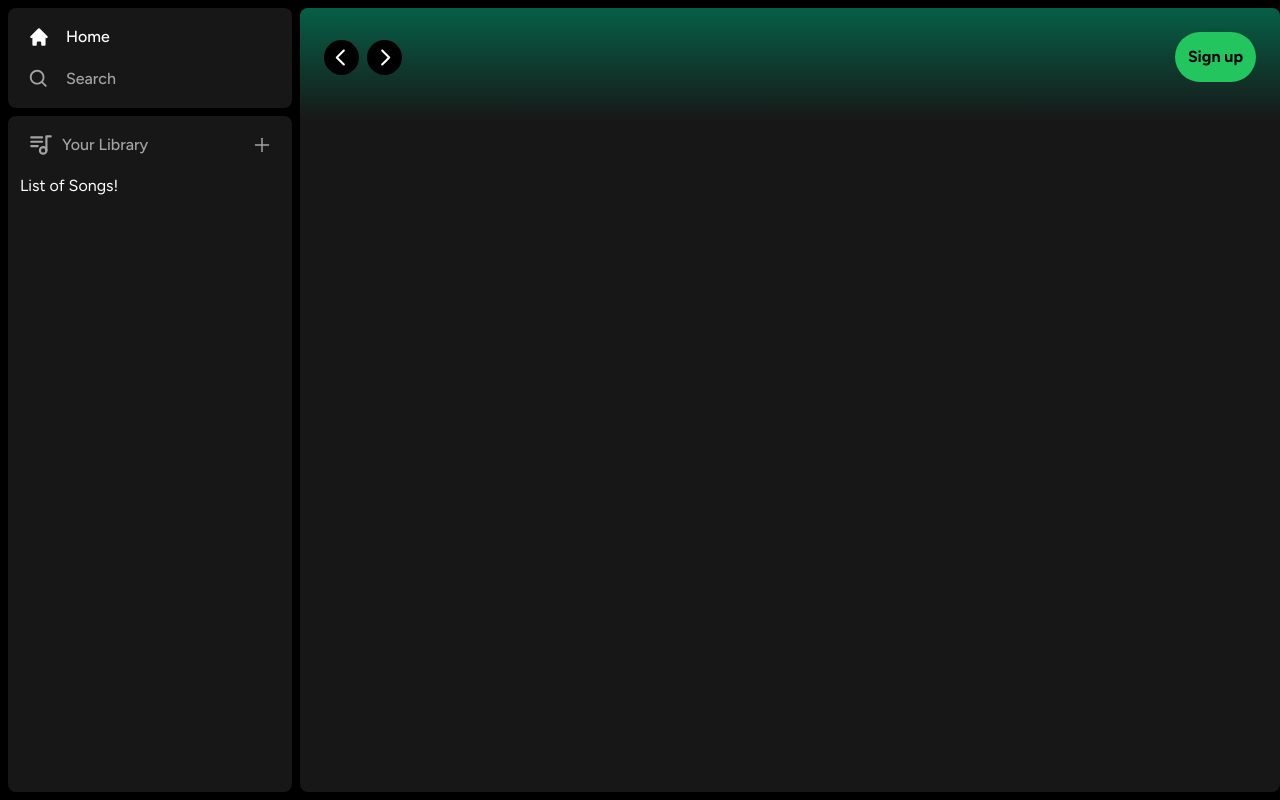
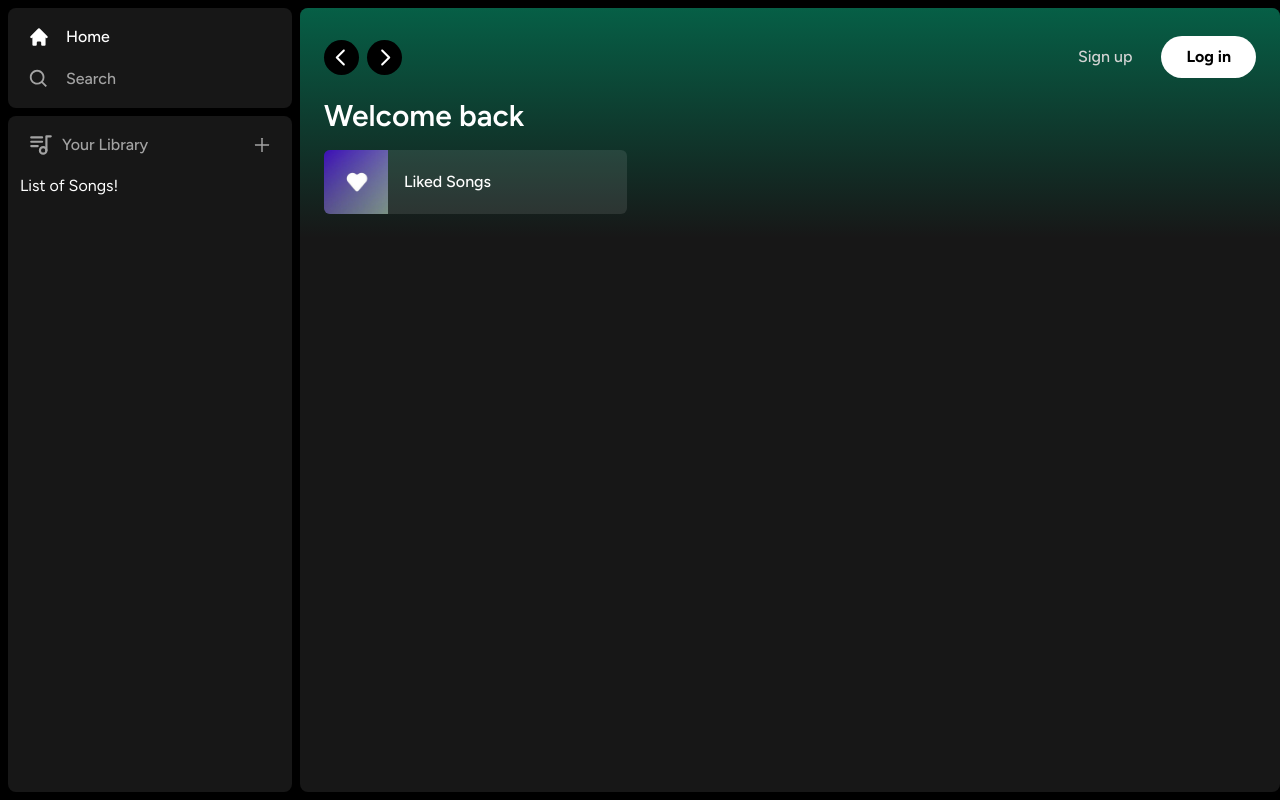
Before and after one commit to hereskira/spotify-clone, a Next.js app: page / in a window 1280 px wide. Built offline with nearby package versions, Linux system fonts and the light colour scheme.

Commit message:
Add Liked Songs

```diff
--- a/app/(site)/page.tsx
+++ b/app/(site)/page.tsx
@@ -1,10 +1,20 @@
 import Header from "@/components/Header";
+import ListItem from "@/components/ListItem";
 
 export default function Home() {
   return (
     <div className="bg-neutral-900 rounded-lg h-full w-full overflow-hidden overflow-y-auto">
       <Header>
-        Header
+        <div className="mb-2">
+          <h1 className="text-white text-3xl font-semibold"> Welcome back </h1>
+        </div>
+        <div className="grid grid-cols-1 sm:grid-cols-2 xl:grid-cols-3 2xl:grid-cols-4 gap-3 mt-4">
+          <ListItem
+            image="/images/liked.png"
+            name="Liked Songs"
+            href="liked"
+          />
+        </div>
       </Header>
     </div>
   );
--- a/components/Header.tsx
+++ b/components/Header.tsx
@@ -12,10 +12,10 @@
     className?: string;
 }
 
-const Header: React.FC<HeaderProps> = (
+const Header: React.FC<HeaderProps> = ({
     children,
     className
-) => {
+}) => {
     const router = useRouter();
 
     const handleLogout = () => {
@@ -43,13 +43,19 @@
                 <div className="flex justify-between items-center gap-x-4">
                     <>
                     <div>
-                        <Button>
+                        <Button onClick={() => {}} className="bg-transparent text-neutral-300 font-medium">
                             Sign up
+                        </Button>
+                    </div>
+                    <div>
+                        <Button onClick={() => {}} className="bg-white px-6 py-2">
+                            Log in
                         </Button>
                     </div>
                     </>
                 </div>
             </div>
+            {children}
         </div>
     );
 }
--- /dev/null
+++ b/components/ListItem.tsx
@@ -0,0 +1,42 @@
+"use client";
+
+import Image from "next/image";
+import { useRouter } from "next/navigation";
+import { FaPlay } from "react-icons/fa";
+
+interface ListItemProps {
+    image: string;
+    name: string;
+    href: string;
+}
+
+const ListItem: React.FC<ListItemProps> = ({
+    image,
+    name,
+    href
+}) => {
+    const router = useRouter();
+
+    const onClick = () => {
+        // Add authentication before push
+        router.push(href);
+    }
+
+    return (
+        <button onClick={onClick} className="relative group flex items-center rounded-md overflow-hidden gap-x-4 bg-neutral-100/10 hover:bg-neutral-100/20 transition pr-4">
+            <div className="relative min-h-[64px] min-w-[64px]">
+                <Image
+                    className="object-cover" fill src={image} alt="Image"
+                />
+            </div>
+            <p className="font-medium truncate py-5">
+                {name}
+            </p>
+            <div className="absolute transition opacity-0 rounded-full flex items-center justify-center bg-green-500 p-4 drop-shadow-md right-5 group-hover:opacity-100 hover:scale-110">
+                <FaPlay className="text-black" />
+            </div>
+        </button>
+    );
+}
+
+export default ListItem;
```
Also changed, not shown: public/images/liked.png (added).
